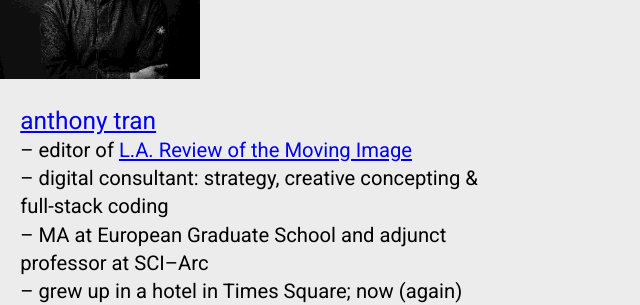
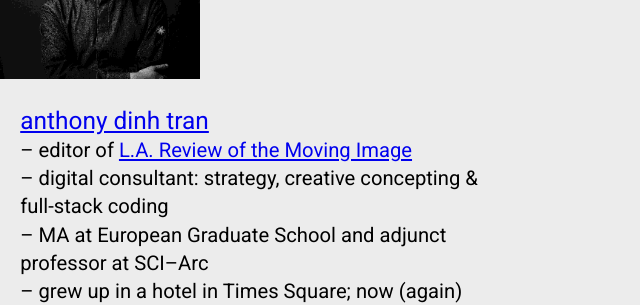
Before and after one commit to atran/atran.github.io, a Jekyll site: the page built from index.md, in a window 1280 px wide and 900 px high. Shown: the part 121-426 px from the top of the window, without its empty margins (0-640 px from the left). Built offline with Jekyll 4.4.1, drawn with Linux system fonts in a browser that asks for light colours.

Commit message:
Update name from 'Anthony Tran' to 'Anthony Dinh Tran'

```diff
--- a/_layouts/flat.html
+++ b/_layouts/flat.html
@@ -1,5 +1,5 @@
 <head>
-  <title>Anthony Tran</title>
+  <title>Anthony Dinh Tran</title>
   <meta name="viewport" content="width=device-width, initial-scale=1">
   <meta name="description" content="Anthony Tran works across technology, publication, and art.">
   <link href="https://fonts.googleapis.com/css2?family=Roboto&display=swap" rel="stylesheet">
@@ -42,7 +42,7 @@
 
   <div>
     <br />
-    <h1><a href="mailto:studio+www@anthonytran.info">anthony tran</a></h1>
+    <h1><a href="mailto:studio+www@anthonytran.info">anthony dinh tran</a></h1>
     <br />– editor of <a target="_blank" href="https://lamovingimage.com/">L.A. Review of the Moving Image</a>
     <br />– digital consultant: strategy, creative concepting & full-stack coding
     <br />– MA at European Graduate School and adjunct professor at SCI–Arc
```
